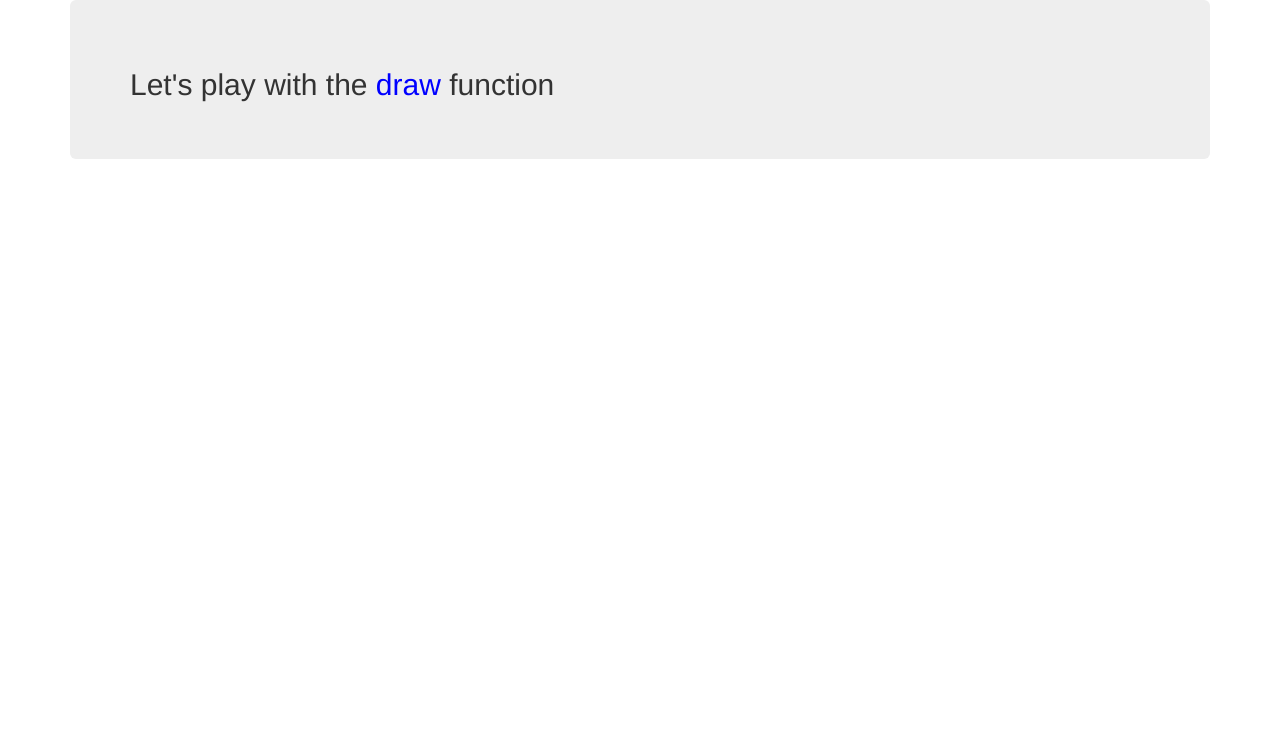
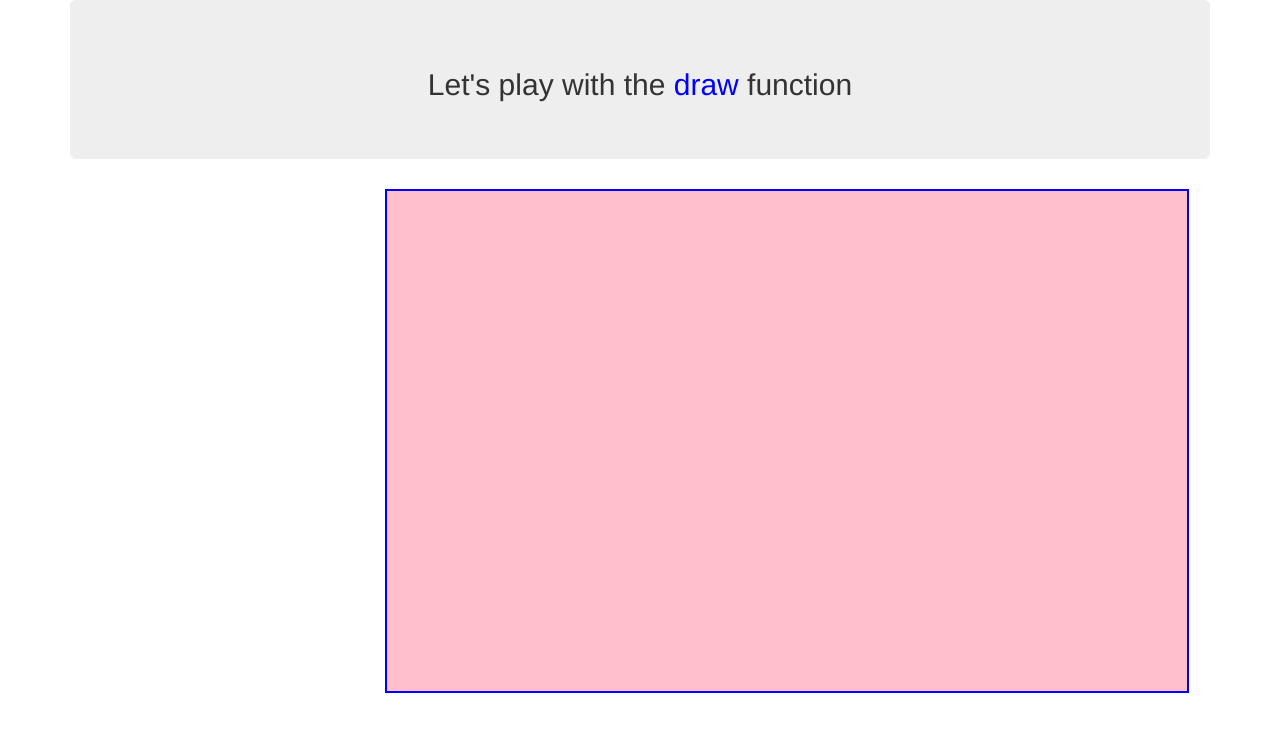
Before and after one commit to bossiilaria/JavaScript_Functions, a plain HTML site: page index.html in a window 1280 px wide. Drawn offline with nearby package versions, Linux system fonts and the light colour scheme.

Commit message:
Update main.css

```diff
--- a/css/main.css
+++ b/css/main.css
@@ -1,11 +1,16 @@
 
-h1 {
+h2 {
 	text-align: center;
 }
 
 span {
 	color: blue;
 }
+canvas {
+	display: block;
+	border: 2px solid blue;
+	margin-left: 400px;
+}
 #myCanvas {
-	display: block;
+	background-color: pink;
 }
```
